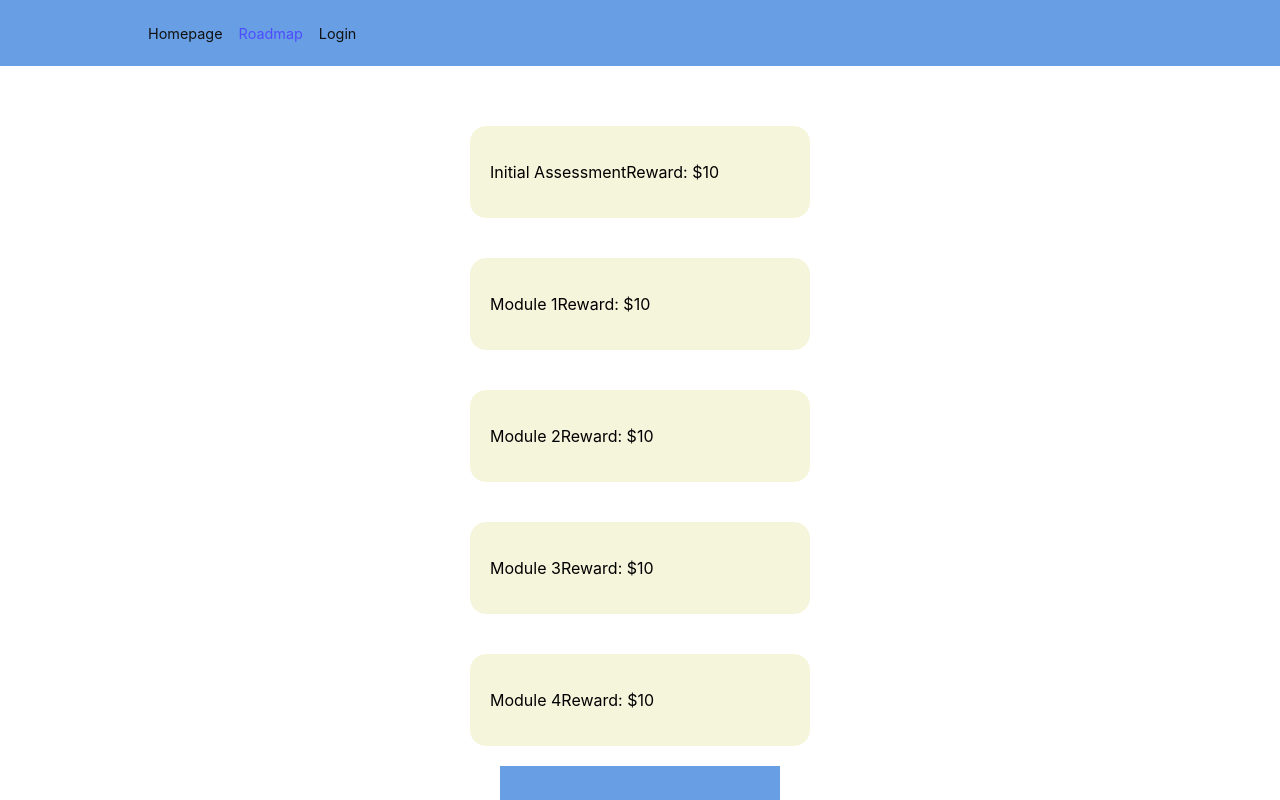
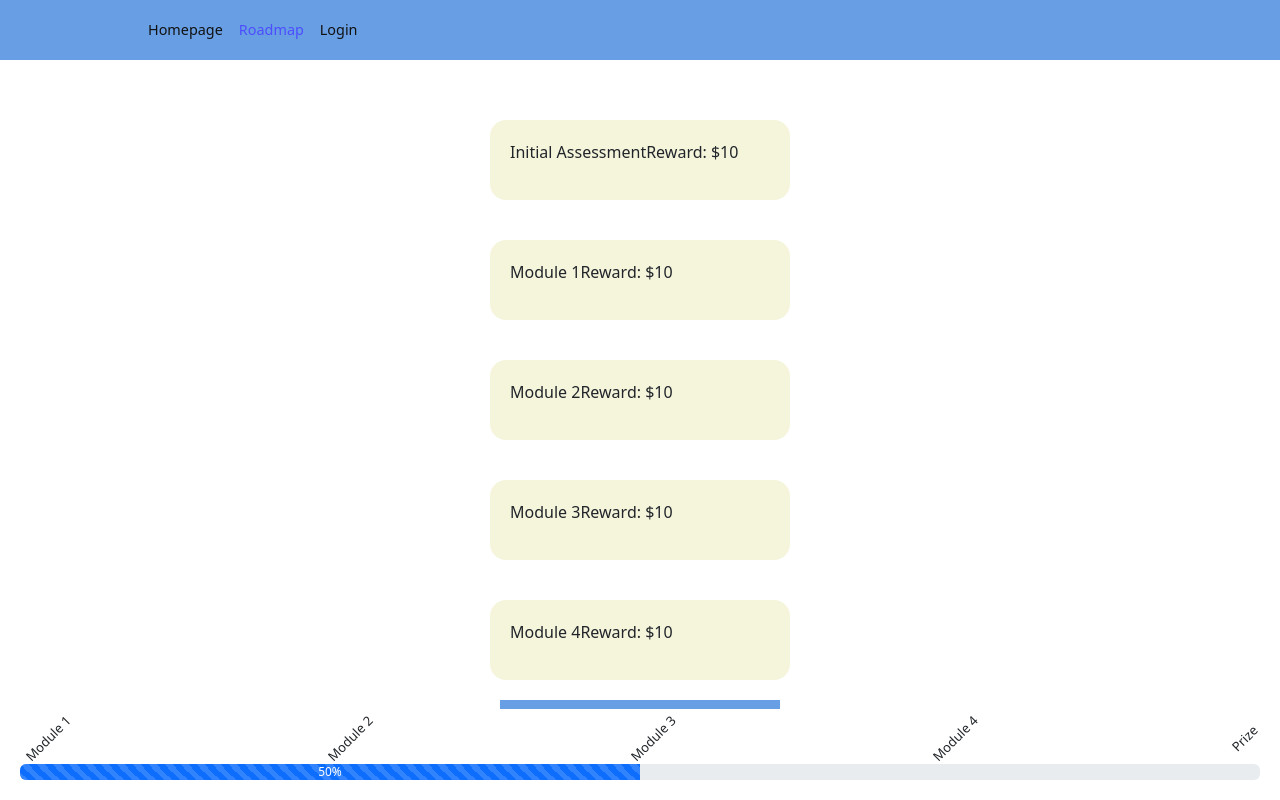
Before and after one commit to cfgcolumbus23/Team-15, a React (Create React App) app in the folder learning-app/: page /roadmap in a window 1280 px wide. Shown: the top 800 px of the page. Built offline with nearby package versions, Linux system fonts and the light colour scheme.

Commit message:
finished reward bar

```diff
--- a/learning-app/src/App.css
+++ b/learning-app/src/App.css
@@ -1,3 +1,6 @@
+body{
+  font-family: Verdana, Geneva, Tahoma, sans-serif;
+}
 .App {
   text-align: center;
 }
--- a/learning-app/src/App.js
+++ b/learning-app/src/App.js
@@ -1,6 +1,7 @@
 import React from "react";
 import "./App.css";
 import Navbar from "./components/Navbar";
+import { RewardBar } from './components/Rewardbar/RewardbarElement';
 import { BrowserRouter as Router, Routes, Route } from "react-router-dom";
 
 import Home from "./pages/Homepage";
@@ -15,6 +16,7 @@ function App() {
         <Route path="/roadmap" element={<Roadmap />} />
         <Route path="/Login" element={<Login />} />
       </Routes>
+      <RewardBar />
     </Router>
   );
 }
--- /dev/null
+++ b/learning-app/src/components/Rewardbar/RewardbarElement.css
@@ -0,0 +1,30 @@
+.barlabel{
+    display:flex;
+    flex-direction: row;
+    align-items: center;
+    justify-content: space-between;
+}
+.barlabel p {
+    transform: rotate(-45deg);
+    font-size: small;
+}
+
+.rewarddiv{
+    background-color: #ffffff;
+    bottom:0;
+    position:fixed;
+    left:0;
+    right:0;
+    padding:20px;
+    z-index: 1;
+}
+#xbutton{
+    position:absolute;
+    top:0;
+    right:0;
+    z-index: 2;
+    size: 10px;
+}
+#xbutton:hover{
+    background-color: #b5bab5
+}
--- /dev/null
+++ b/learning-app/src/components/Rewardbar/RewardbarElement.js
@@ -0,0 +1,20 @@
+import ProgressBar from 'react-bootstrap/ProgressBar';
+import 'bootstrap/dist/css/bootstrap.min.css';
+import './RewardbarElement.css';
+
+const now = 50;
+export const RewardBar=() =>{
+    return (
+        <div class="rewarddiv">
+            <container class="barlabel">
+                <p>Module 1</p>
+                <p>Module 2</p>
+                <p>Module 3</p>
+                <p>Module 4</p>
+                <p>Prize</p>
+            </container>
+            <ProgressBar now={now} label={`${now}%`} class="rewardbar" striped="true"/>
+        </div>
+    );
+};
+export default RewardBar;
--- a/learning-app/src/pages/Roadmap.js
+++ b/learning-app/src/pages/Roadmap.js
@@ -1,5 +1,6 @@
 import React,{useState,useEffect} from 'react';
 import { Nav } from '../components/Navbar/NavbarElements';
+import { RewardBar } from '../components/Rewardbar/RewardbarElement';
 import './Roadmap.css';
 
 // User information
@@ -13,6 +14,7 @@ const user = {
 
 // Temporary
 const isLoggedIn= true;
+
 // Page
 function Roadmap() {
     {/* Read in JSON File */}
```
Also changed, not shown: learning-app/src/components/rewardbar.js (deleted, +0 -14 lines), learning-app/src/pages/NewUser.js (added, +33 -0 lines), learning-app/src/pages/NewUser.css (added).
